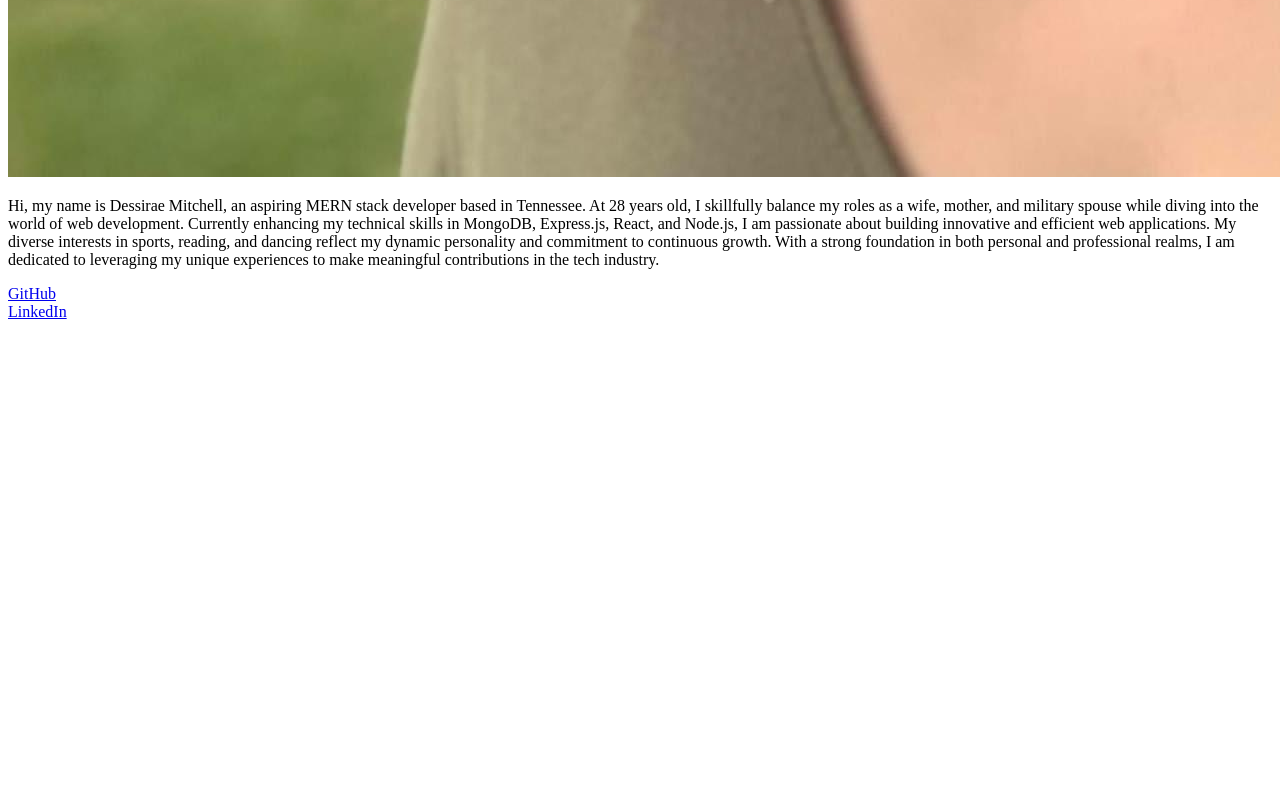
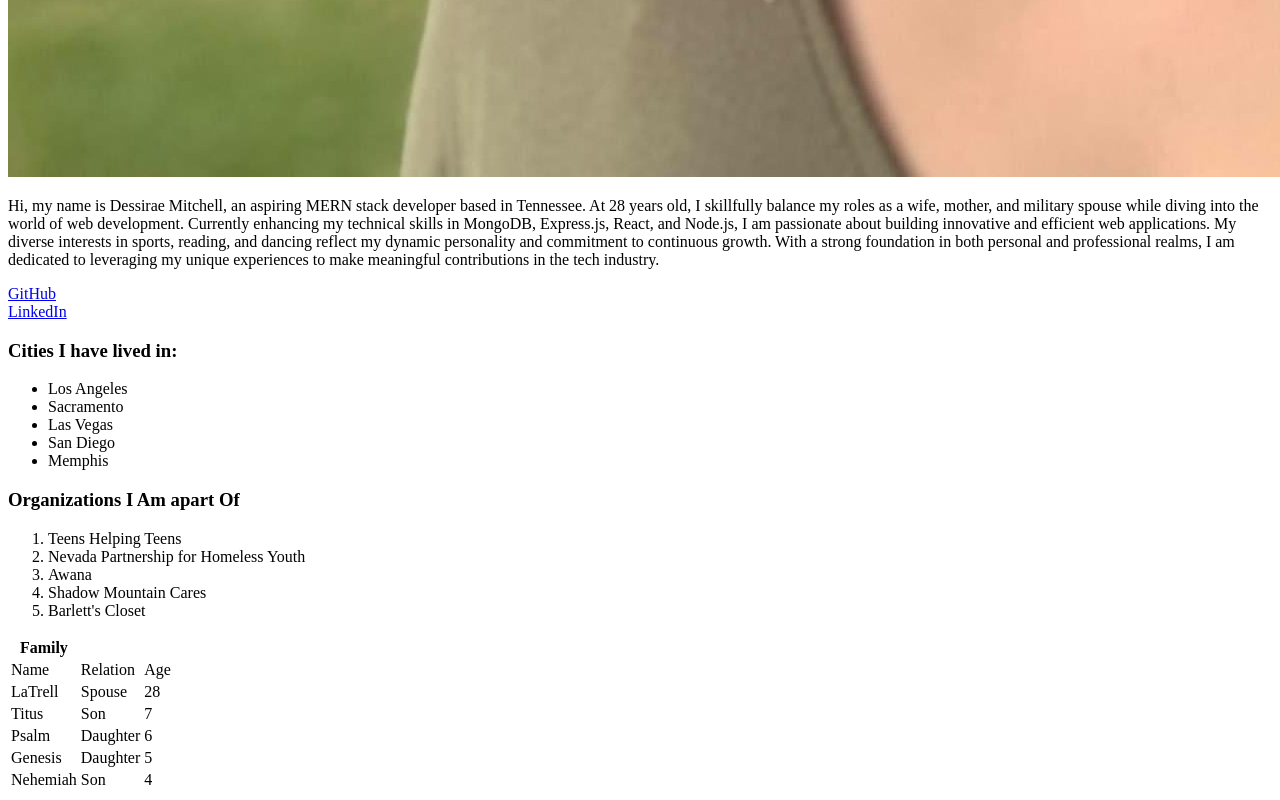
Before and after one commit to devdmitchell/portfolioPage, a plain HTML site: page index.html in a window 1280 px wide. Shown: the part 1951-2751 px from the top of the page. Before the commit the page ends 2280 px from the top, so only its background shows below. Drawn offline with Linux system fonts and the light colour scheme.

Commit message:
finished portfolioPage assignment

```diff
--- a/index.html
+++ b/index.html
@@ -14,5 +14,57 @@
     <br>
     <a href="https://www.linkedin.com/in/dessirae-mitchell/" target="_blank">LinkedIn</a>
 
+
+<h3>Cities I have lived in:</h3>
+<ul>
+    <li>Los Angeles</li>
+    <li>Sacramento</li>
+    <li>Las Vegas</li>
+    <li>San Diego</li>
+    <li>Memphis</li>
+</ul>
+
+<h3>Organizations I Am apart Of</h3>
+<ol>
+    <li>Teens Helping Teens</li>
+    <li>Nevada Partnership for Homeless Youth</li>
+    <li>Awana</li>
+    <li>Shadow Mountain Cares</li>
+    <li>Barlett's Closet</li>
+</ol>
+
+<table>
+    <th>Family</th>
+    <tr>
+        <td>Name</td>
+        <td>Relation</td>
+        <td>Age</td>
+    </tr>
+    <tr>
+        <td>LaTrell</td>
+        <td>Spouse</td>
+        <td>28</td>
+    </tr>
+    <tr>
+        <td>Titus</td>
+        <td>Son</td>
+        <td>7</td>
+    </tr>
+    <tr>
+        <td>Psalm</td>
+        <td>Daughter</td>
+        <td>6</td>
+    </tr>
+    <tr>
+        <td>Genesis</td>
+        <td>Daughter</td>
+        <td>5</td>
+    </tr>
+    <tr>
+        <td>Nehemiah</td>
+        <td>Son</td>
+        <td>4</td>
+    </tr>
+</table>
 </body>
 </html>
```
